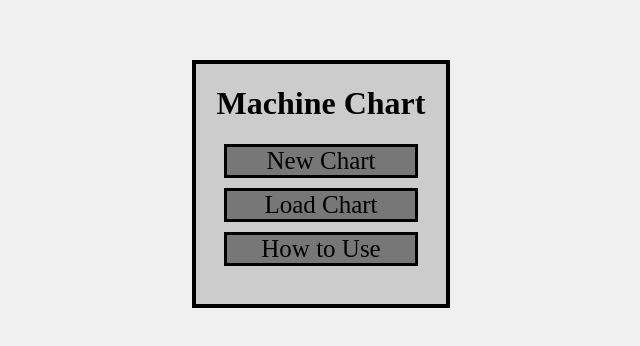
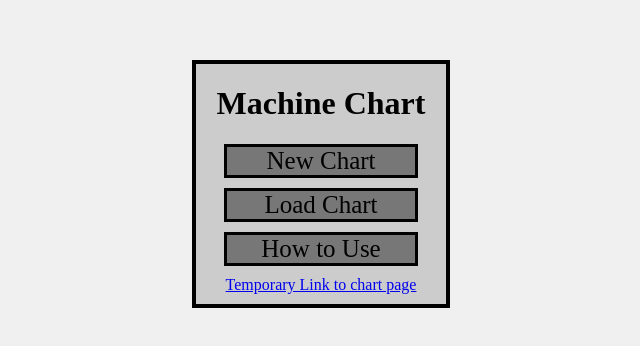
Before and after one commit to noahr1/MachineChart, a plain HTML site: page index.html in a window 1280 px wide. Shown: the part 216-562 px from the top of the page, without its empty margins (319-959 px from the left). Drawn offline with Linux system fonts and the light colour scheme.

Commit message:
small changes

```diff
--- a/main.html
+++ b/index.html
@@ -14,6 +14,7 @@
                 <div class="new_chart">New Chart</div>
                 <div class="load_chart">Load Chart</div>
                 <div class="instructions">How to Use</div>
+                <a href="./pages/chart.html">Temporary Link to chart page</a>
             </div>
         </div>
         <a hidden></a>
```
